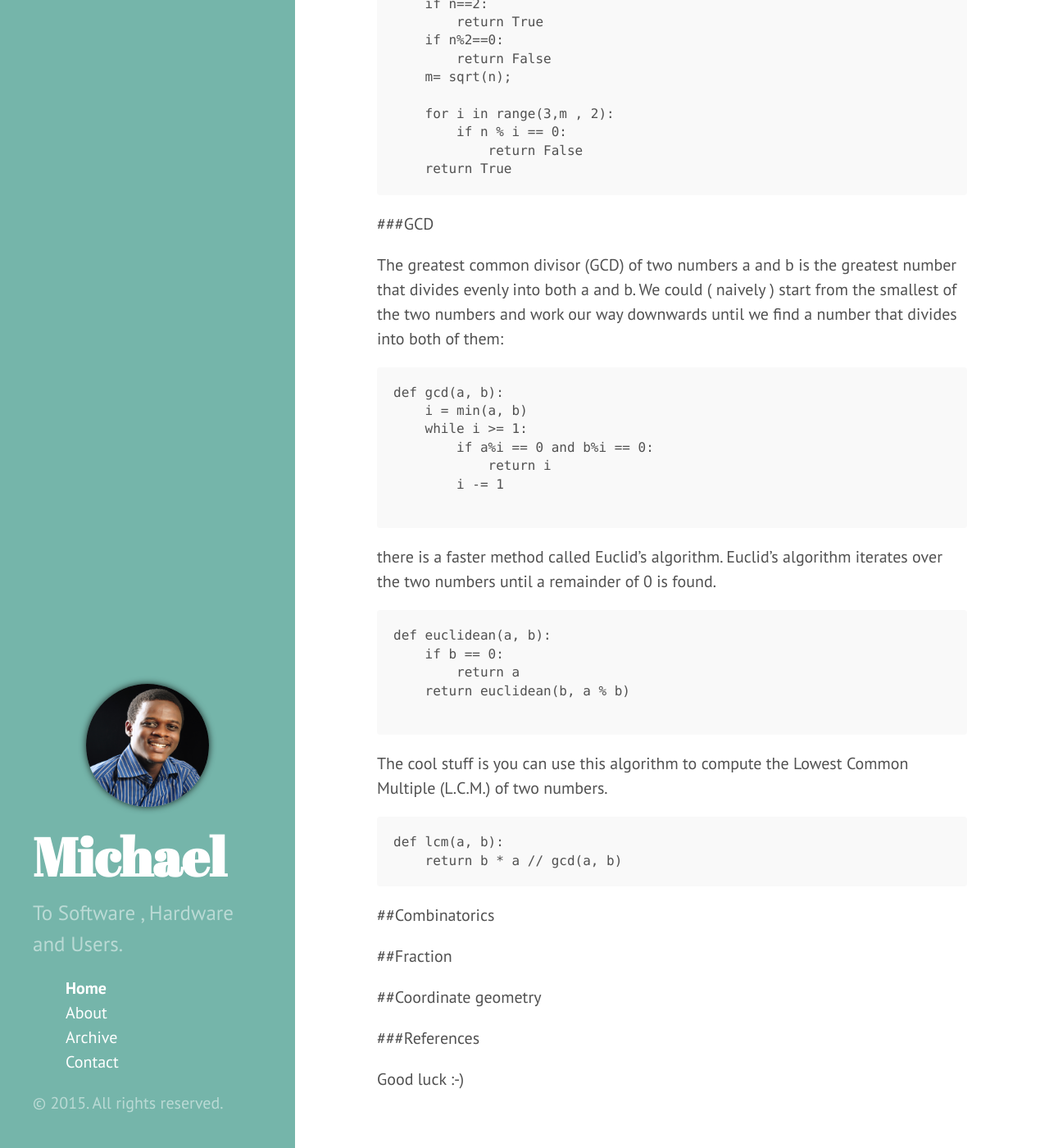
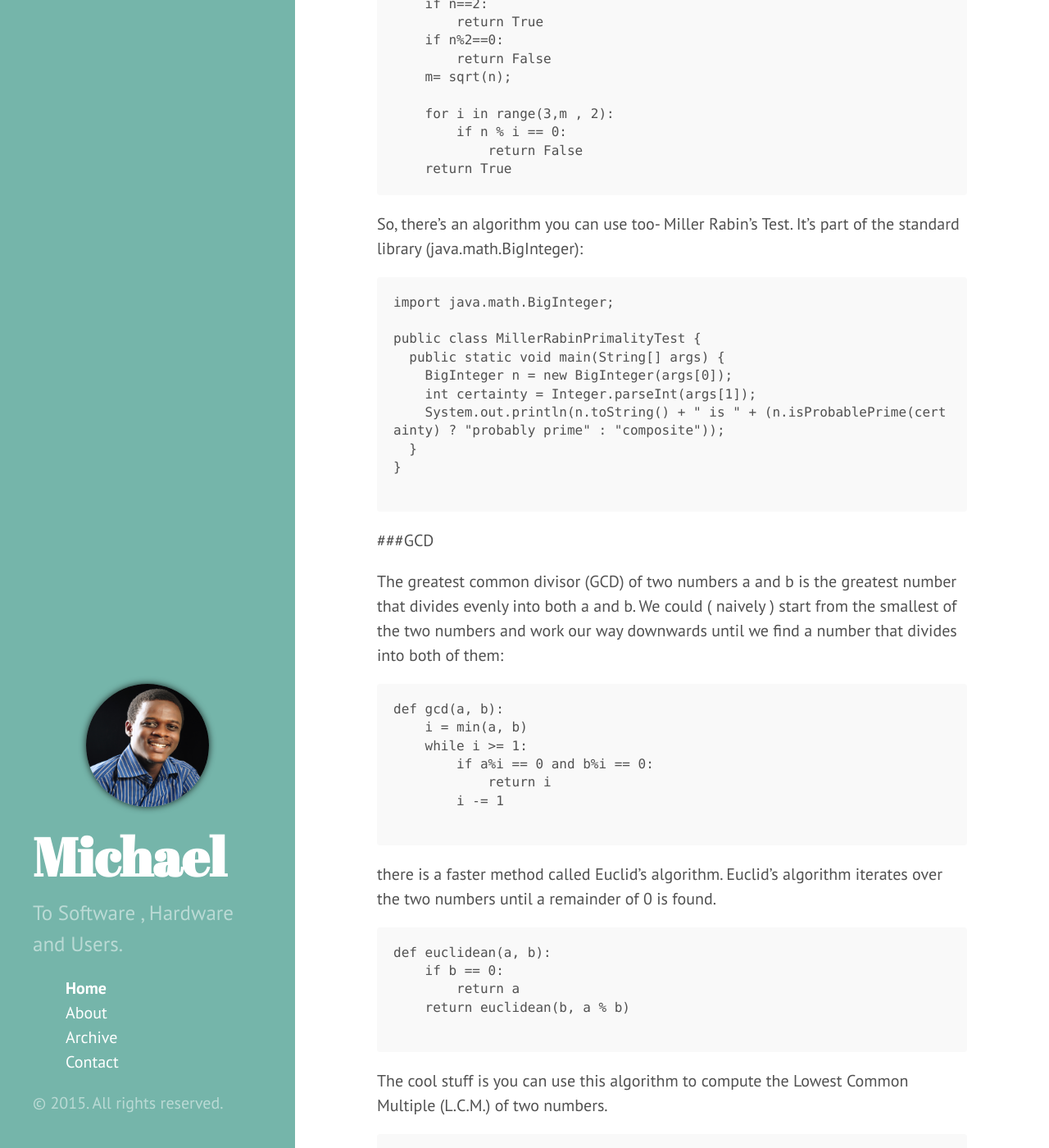
Before and after one commit to michaelokuboyejo/michaelokuboyejo.github.io, a Jekyll site: the page built from index.html, in a window 1280 px wide and 1400 px high, scrolled down 1649 px. Shown: the whole window at 82% size. Built offline with Jekyll 4.4.1, drawn with Linux system fonts in a browser that asks for light colours; Markdown is read by kramdown in place of the engine named in the settings; the list of posts is cut into pages by our own code; some of the changed text lies outside the part shown.

Commit message:
Added new stuff

````diff
--- a/_config.yml
+++ b/_config.yml
@@ -26,7 +26,7 @@ analytics :
       tracking_id : 'UA-65915501-1'
 
 # Custom vars
-#version:          2.0.0
+version:          2.0.0
 
 #github:
 #  repo:           https://github.com/poole/hyde
--- a/_layouts/post.html
+++ b/_layouts/post.html
@@ -1,4 +1,3 @@
-
 ---
 layout: default
 ---
--- a/_posts/2015-08-21-Mathematics_For_Coders.md
+++ b/_posts/2015-08-21-Mathematics_For_Coders.md
@@ -62,7 +63,20 @@ def isPrime(n):
             return False
     return True
 ```
+So, there's an algorithm you can use too- Miller Rabin's Test. It's  part of the standard library (java.math.BigInteger):
 
+```
+import java.math.BigInteger;
+
+public class MillerRabinPrimalityTest {
+  public static void main(String[] args) {
+    BigInteger n = new BigInteger(args[0]);
+    int certainty = Integer.parseInt(args[1]);
+    System.out.println(n.toString() + " is " + (n.isProbablePrime(certainty) ? "probably prime" : "composite"));
+  }
+}
+
+```
 
 ###GCD
 
@@ -93,6 +107,24 @@ def lcm(a, b):
     return b * a // gcd(a, b)
 ```
 
+##Bases
+
+A very common problem faced during contests involve conversion to and from a base.
+
+```
+public int toDecimal(int n, int b) {
+	int result=0; int multiplier=1;
+	while(n>0) {
+		result+=n%10*multiplier; multiplier*=b;
+		n/=10;
+	}
+
+	return result;
+
+}
+```
+
+
 ##Combinatorics
 
 ##Fraction
@@ -100,6 +132,17 @@ def lcm(a, b):
 ##Coordinate geometry
 
 
+--
+Tests:
+--
+
+
+```
+1. Given two lines on a Cartesian plane, determine whether the two lines would inter- sect.
+2. Write a method that revereses a number i.e. Takes a number 1234 and returns 4321
+3.
+```
+
 
 ###References
 
````
Also changed, not shown: other parts of _posts/2015-08-21-Mathematics_For_Coders.md (+2 -1 lines).
